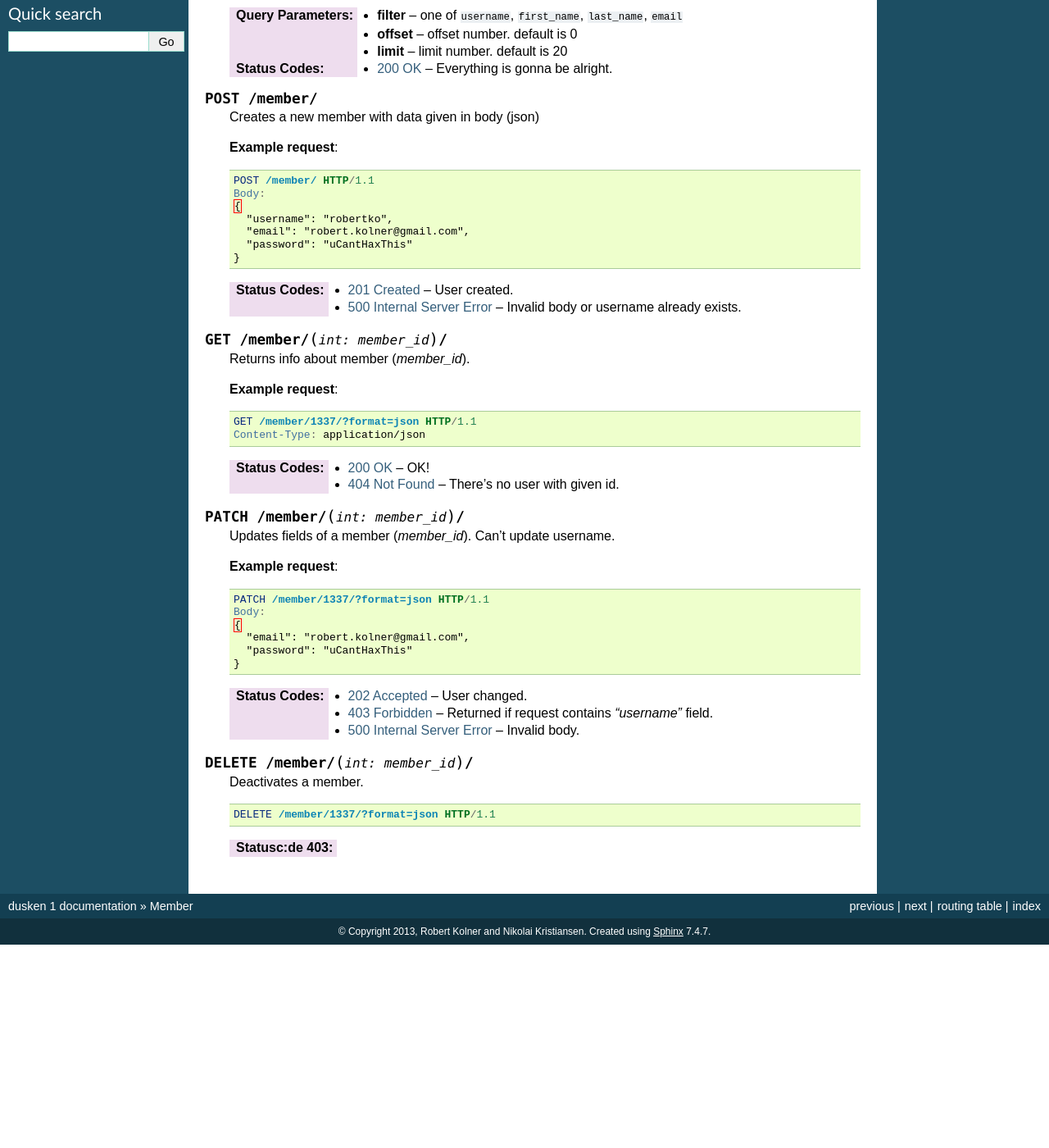
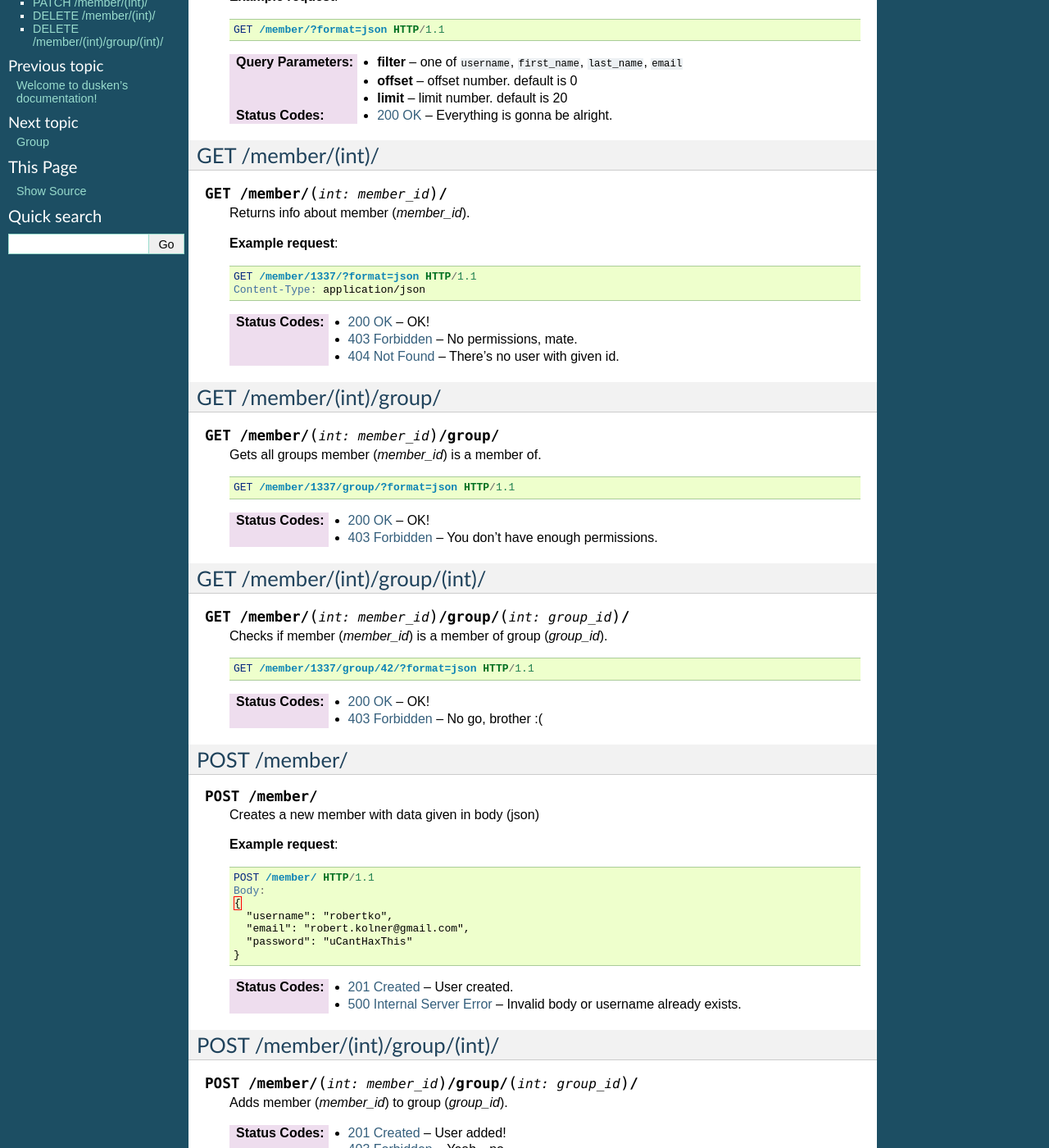
Before and after one commit to edb-gjengen/dusken-old, a Sphinx documentation site: the page built from docs/member.rst, in a window 1280 px wide and 1400 px high, scrolled down 223 px. Shown: the whole window at 82% size. Built offline with Sphinx 7.4.7, drawn with Linux system fonts in a browser that asks for light colours; before the commit the page ends 1375 px from its top, so only the background shows below that; some of the changed text lies outside the part shown.

Commit message:
Fancier docs.

```diff
--- a/docs/member.rst
+++ b/docs/member.rst
@@ -1,6 +1,8 @@
 Member
 ======
 
+GET /member/
+------------
 .. http:get:: /member/
 
    Returns info about all members.
@@ -16,6 +18,51 @@ Member
    :query limit: limit number. default is 20
    :statuscode 200: Everything is gonna be alright.
 
+GET /member/(int)/
+------------------
+.. http:get:: /member/(int:member_id)/
+
+   Returns info about member (`member_id`).
+
+   **Example request**:
+
+   .. sourcecode:: http
+
+      GET /member/1337/?format=json HTTP/1.1
+      Content-Type: application/json
+
+   :statuscode 200: OK!
+   :statuscode 403: No permissions, mate.
+   :statuscode 404: There's no user with given id.
+
+GET /member/(int)/group/
+------------------------
+.. http:get:: /member/(int:member_id)/group/
+
+   Gets all groups member (`member_id`) is a member of.
+
+   .. sourcecode:: http
+
+      GET /member/1337/group/?format=json HTTP/1.1
+
+   :statuscode 200: OK!
+   :statuscode 403: You don't have enough permissions.
+
+GET /member/(int)/group/(int)/
+------------------------------
+.. http:get:: /member/(int:member_id)/group/(int:group_id)/
+
+   Checks if member (`member_id`) is a member of group (`group_id`).
+
+   .. sourcecode:: http
+
+      GET /member/1337/group/42/?format=json HTTP/1.1
+
+   :statuscode 200: OK!
+   :statuscode 403: No go, brother :(
+
+POST /member/
+-------------
 .. http:post:: /member/
 
    Creates a new member with data given in body (json)
@@ -35,20 +82,17 @@ Member
    :statuscode 201: User created.
    :statuscode 500: Invalid body or username already exists.
 
-.. http:get:: /member/(int:member_id)/
+POST /member/(int)/group/(int)/
+-------------------------------
+.. http:post:: /member/(int:member_id)/group/(int:group_id)/
 
-   Returns info about member (`member_id`).
+   Adds member (`member_id`) to group (`group_id`).
 
-   **Example request**:
+   :statuscode 201: User added!
+   :statuscode 403: Yeah...no.
 
-   .. sourcecode:: http
-
-      GET /member/1337/?format=json HTTP/1.1
-      Content-Type: application/json
-
-   :statuscode 200: OK!
-   :statuscode 404: There's no user with given id.
-
+PATCH /member/(int)/
+--------------------
 .. http:patch:: /member/(int:member_id)/
 
    Updates fields of a member (`member_id`). Can't update username.
@@ -65,9 +109,11 @@ Member
       }
 
    :statuscode 202: User changed.
-   :statuscode 403: Returned if request contains `"username"` field.
+   :statuscode 403: Returned if request contains `"username"` field or you're missing necessary permissions.
    :statuscode 500: Invalid body.
 
+DELETE /member/(int)/
+---------------------
 .. http:delete:: /member/(int:member_id)/
 
    Deactivates a member.
@@ -76,4 +122,15 @@ Member
 
       DELETE /member/1337/?format=json HTTP/1.1
 
-   :statusc:de 403:
+   :statuscode 204: User deactivated.
+   :statuscode 403: You don't have enough permissions to deactivate users.
+
+DELETE /member/(int)/group/(int)/
+---------------------------------
+
+.. http:delete:: /member/(int:member_id)/group/(group_id)/
+
+   Removes a member from a group.
+
+   :statuscode 204: User removed from group.
+   :statuscode 403: I can't let you do that, Dave.
```
Also changed, not shown: docs/group.rst (+16 -0 lines), 2 other files.
